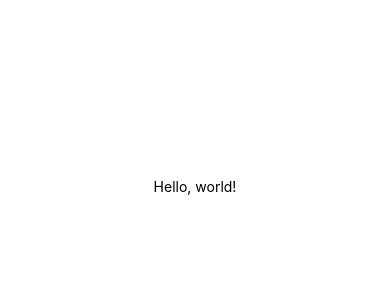
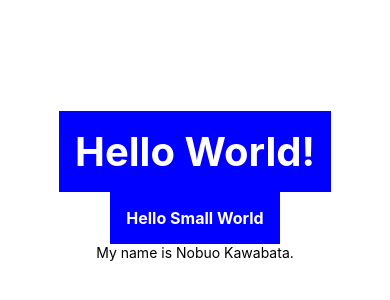
Before and after one commit to nobuokawabata/MemoApp, a React Native app: screen / in a window 390 px wide. Shown: the part 236-536 px from the top of the page. Built offline with nearby package versions, Linux system fonts and the light colour scheme.

Commit message:
Create Hello component

```diff
--- a/App.jsx
+++ b/App.jsx
@@ -2,11 +2,15 @@ import { StatusBar } from 'expo-status-bar';
 import React from 'react';
 import { StyleSheet, Text, View } from 'react-native';
 
+import Hello from './src/components/Hello';
+
 export default function App() {
   return (
     <View style={styles.container}>
-      <Text>Hello, world!</Text>
-      {/* eslint-disable */}
+      <Hello bang>World</Hello>
+      <Hello style={{ fontSize: 16 }}>Small World</Hello>
+      <Text>My name is Nobuo Kawabata.</Text>
+      {/* eslint-disable-next-line */}
       <StatusBar style="auto" />
     </View>
   );
--- a/package.json
+++ b/package.json
@@ -10,6 +10,7 @@
   "dependencies": {
     "expo": "~40.0.0",
     "expo-status-bar": "~1.0.3",
+    "prop-types": "^15.7.2",
     "react": "16.13.1",
     "react-dom": "16.13.1",
     "react-native": "https://github.com/expo/react-native/archive/sdk-40.0.1.tar.gz",
--- /dev/null
+++ b/src/components/Hello.jsx
@@ -0,0 +1,37 @@
+import React from 'react';
+import { View, Text, StyleSheet } from 'react-native';
+import { string, bool, shape } from 'prop-types';
+
+function Hello(props) {
+  const { children, bang, style } = props;
+  return (
+    <View>
+      <Text style={[styles.text, style]}>
+        {`Hello ${children}${bang ? '!' : ''}`}
+      </Text>
+    </View>
+  );
+}
+
+Hello.propTypes = {
+  children: string.isRequired,
+  bang: bool,
+  style: shape(),
+};
+
+Hello.defaultProps = {
+  bang: false,
+  style: null,
+};
+
+const styles = StyleSheet.create({
+  text: {
+    color: '#ffffff',
+    backgroundColor: 'blue',
+    fontSize: 40,
+    fontWeight: 'bold',
+    padding: 16,
+  },
+});
+
+export default Hello;
```
Also changed, not shown: 1 other file (tests, documents, lock files or other folders).
